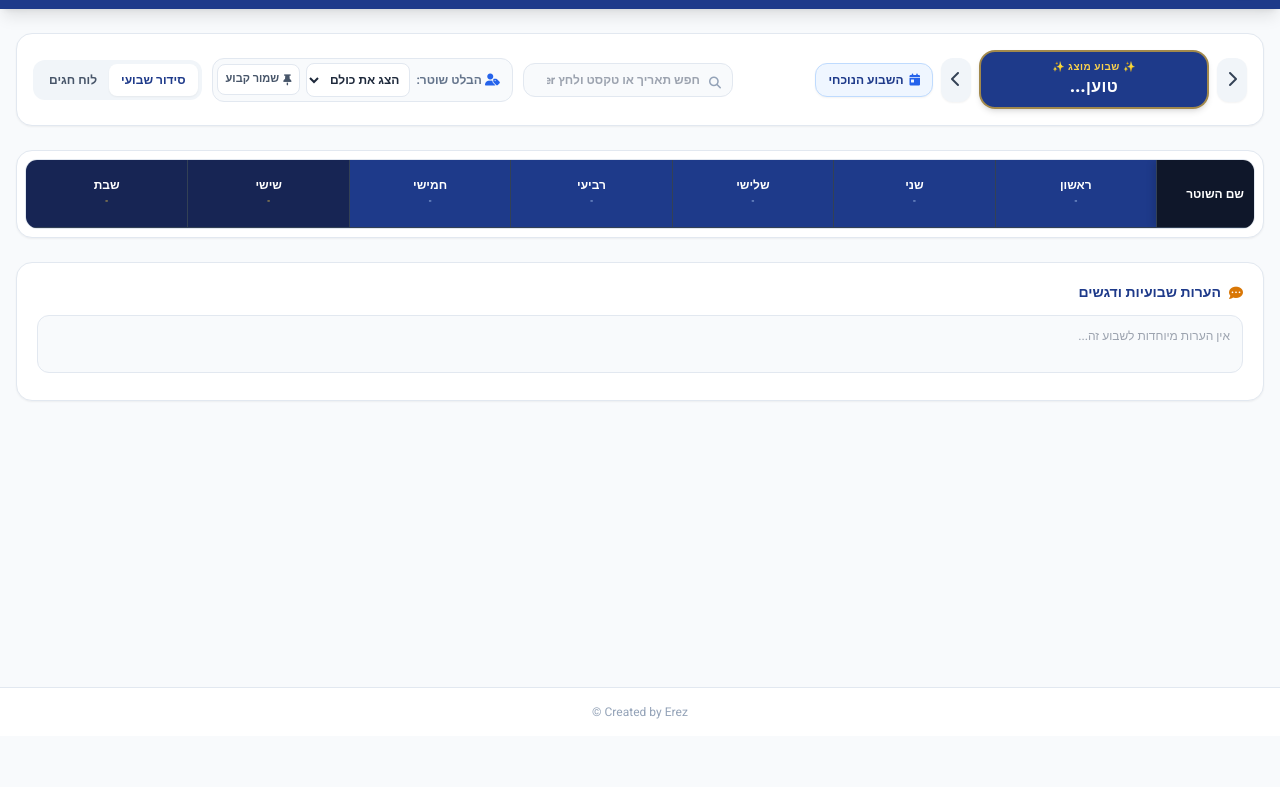
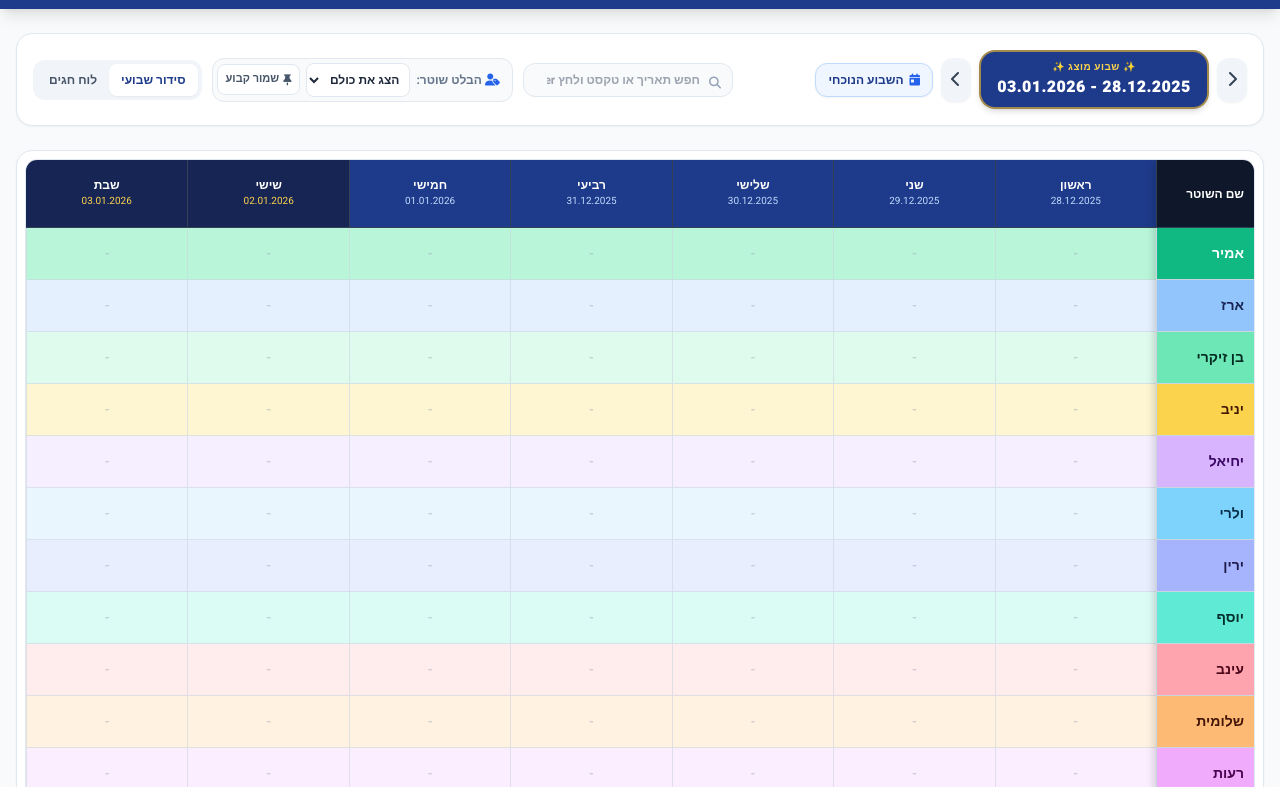
Before and after one commit to erezc1981/work-schedule, a plain HTML site: page index.html in a window 1280 px wide. Shown: the part 64-851 px from the top of the page. Before the commit the page ends 800 px from the top, so only its background shows below. Drawn offline with nearby package versions, Linux system fonts and the light colour scheme; no server answers.

Commit message:
Add Firebase web apiKey
Co-Authored-By: Claude Opus 5.5 <noreply@anthropic.com>

```diff
--- a/index.html
+++ b/index.html
@@ -458,7 +458,7 @@
         // Project settings → General → Your apps → Web app → SDK setup and configuration.
         // (apiKey של Firebase אינו סוד — האבטחה האמיתית היא ב-Security Rules שבקובץ database.rules.json)
         const FIREBASE_CONFIG = {
-            apiKey: "",
+            apiKey: "AIzaSyC3icg7IRV62tUZY6bXiyLCpsm6ke4cnmY",
             authDomain: "schedule-a9777.firebaseapp.com",
             databaseURL: "https://schedule-a9777-default-rtdb.europe-west1.firebasedatabase.app/",
             projectId: "schedule-a9777"
```
